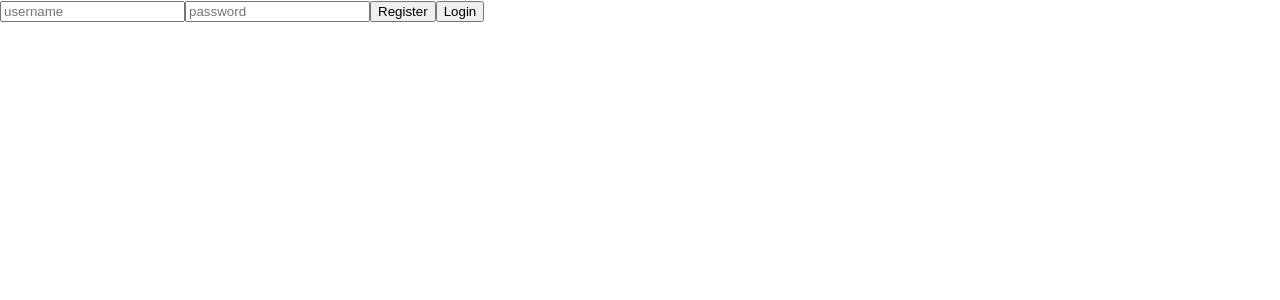
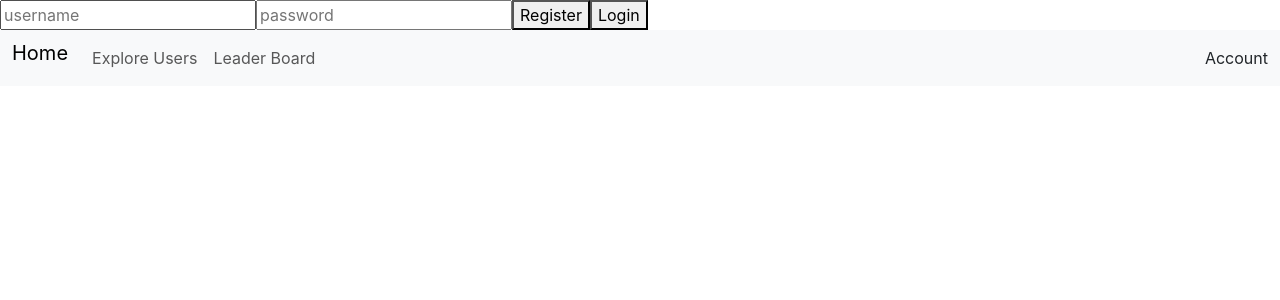
Before and after one commit to 042elijah/superhero-battles, a React (Create React App) app in the folder frontend/: page / in a window 1280 px wide. Before the commit this address had no page. Shown: the top 300 px of the page. Built offline with nearby package versions, Linux system fonts and the light colour scheme.

Commit message:
added some basic CSS

```diff
--- a/frontend/public/index.html
+++ b/frontend/public/index.html
@@ -25,9 +25,11 @@
       Learn how to configure a non-root public URL by running `npm run build`.
     -->
     <title>React App</title>
+    <link href="https://cdn.jsdelivr.net/npm/bootstrap@5.3.3/dist/css/bootstrap.min.css" rel="stylesheet" integrity="sha384-QWTKZyjpPEjISv5WaRU9OFeRpok6YctnYmDr5pNlyT2bRjXh0JMhjY6hW+ALEwIH" crossorigin="anonymous">
   </head>
   <body>
     <noscript>You need to enable JavaScript to run this app.</noscript>
+
     <div id="root"></div>
     <!--
       This HTML file is a template.
@@ -39,5 +41,8 @@
       To begin the development, run `npm start` or `yarn start`.
       To create a production bundle, use `npm run build` or `yarn build`.
     -->
+    <script src="https://cdn.jsdelivr.net/npm/bootstrap@5.3.3/dist/js/bootstrap.bundle.min.js" integrity="sha384-YvpcrYf0tY3lHB60NNkmXc5s9fDVZLESaAA55NDzOxhy9GkcIdslK1eN7N6jIeHz" crossorigin="anonymous"></script>
+    <script src="https://cdn.jsdelivr.net/npm/@popperjs/core@2.11.8/dist/umd/popper.min.js" integrity="sha384-I7E8VVD/ismYTF4hNIPjVp/Zjvgyol6VFvRkX/vR+Vc4jQkC+hVqc2pM8ODewa9r" crossorigin="anonymous"></script>
+    <script src="https://cdn.jsdelivr.net/npm/bootstrap@5.3.3/dist/js/bootstrap.min.js" integrity="sha384-0pUGZvbkm6XF6gxjEnlmuGrJXVbNuzT9qBBavbLwCsOGabYfZo0T0to5eqruptLy" crossorigin="anonymous"></script>
   </body>
 </html>
--- a/frontend/src/App.tsx
+++ b/frontend/src/App.tsx
@@ -7,19 +7,20 @@ import Battle from './components/Battle/Battle';
 import ExploreUsersContainer from './components/ExploreUsersComp/ExploreUsersContainer';
 import UserProfile from './components/User/UserProfile';
 import HeroForm from './components/CustomHeroPage/HeroForm';
+import NavAndTabs from './components/BoostrapComp/NavAndTabs';
 
 
 function App() {
   return (
     <div>
-    <RegisterContainer />
+    <RegisterContainer/>
+    <NavAndTabs/>
     <Routes>
       <Route path='/heroes' element={<GetAllImgs />}></Route>
       <Route path='/battle' element={<Battle />}></Route>
       <Route path='/usersearch' element={<ExploreUsersContainer />}></Route>
       <Route path='/users/:username' element={<UserProfile />}></Route>
       <Route path='/users/:username/customhero' element={<HeroForm />}></Route>
-
     </Routes>
   </div>
   );
--- /dev/null
+++ b/frontend/src/components/BoostrapComp/NavAndTabs.tsx
@@ -0,0 +1,38 @@
+import React from 'react'
+import { Link } from 'react-router-dom'
+
+function NavAndTabs() {
+
+  return (
+    // <nav classNameName="nav">
+    //     <Link className="nav-link" aria-current="page" to="/">Home</Link>
+    //     <Link className="nav-link" to="/usersearch">Explore Users</Link>
+    //     <Link className="nav-link" to="/leaderboard">Leader Board</Link>
+
+    //     <Link className="nav-link justify-content-end" to="#">Account</Link>
+    // </nav>
+
+    // Add Links to the components (refer to the App.tsx file)
+    <nav className="navbar navbar-expand-lg navbar-light bg-light">
+        <div className="container-fluid">
+
+            <ul className="navbar-nav">
+                <li>
+                    <Link className="navbar-brand" aria-current="page" to="/">Home</Link>
+                </li>
+                <li className="nav-item">
+                    <Link className="nav-link" to="/usersearch">Explore Users</Link>
+                </li>
+                <li className="nav-item">
+                    <Link className="nav-link" to="/leaderboard">Leader Board</Link>
+                </li>
+            </ul>
+
+                <Link className="nav-link justify-content-end" to="#">Account</Link>
+
+        </div>
+    </nav>
+  )
+}
+
+export default NavAndTabs
```
